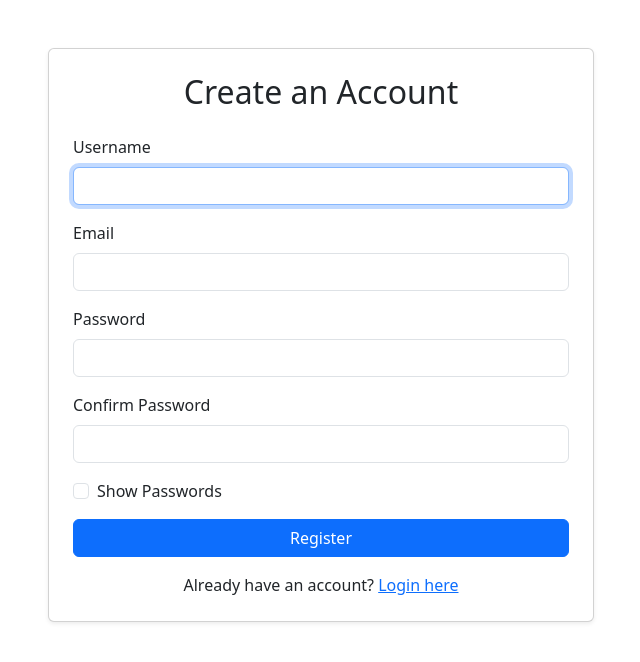
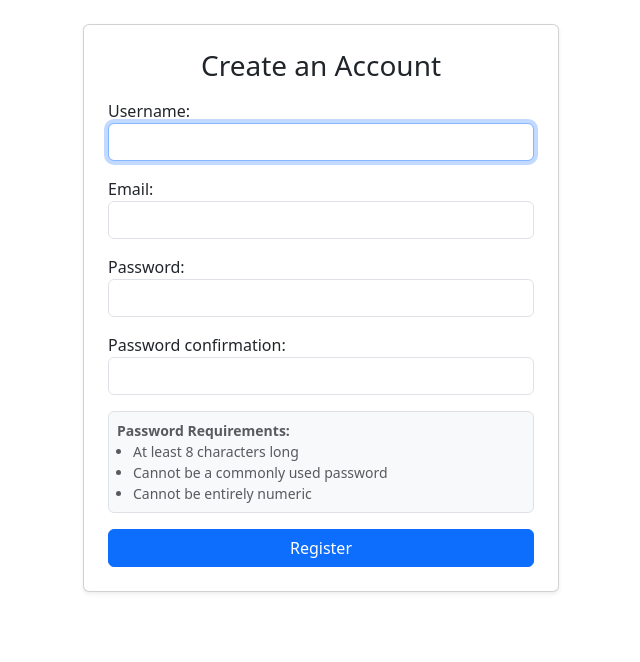
Before and after one commit to ayushwaghmare009-bit/tweetbar, a Django app: page /register/ in a window 1280 px wide. Shown: the part 56-718 px from the top of the page, without its empty margins (319-959 px from the left). Run offline with Django 5.2, Linux system fonts and the light colour scheme.

Commit message:
Add password requirements guide and error alerts for auth forms

```diff
--- a/ayushheadq/settings.py
+++ b/ayushheadq/settings.py
@@ -135,3 +135,9 @@
 LOGIN_URL = 'login'
 STATIC_ROOT = BASE_DIR / 'staticfiles'
 STATICFILES_STORAGE = 'whitenoise.storage.CompressedManifestStaticFilesStorage'
+
+import os
+
+DJANGO_SUPERUSER_USERNAME = os.environ.get('DJANGO_SUPERUSER_USERNAME', 'admin')
+DJANGO_SUPERUSER_EMAIL = os.environ.get('DJANGO_SUPERUSER_EMAIL', 'admin@example.com')
+DJANGO_SUPERUSER_PASSWORD = os.environ.get('DJANGO_SUPERUSER_PASSWORD', 'AdminPassword123')
--- a/templates/layout.html
+++ b/templates/layout.html
@@ -48,6 +48,14 @@
 
     <!-- Main Content Container -->
     <div class="container mt-4">
+        {% if messages %}
+  {% for message in messages %}
+    <div class="alert alert-{{ message.tags }} alert-dismissible fade show" role="alert">
+      {{ message }}
+      <button type="button" class="btn-close" data-bs-dismiss="alert" aria-label="Close"></button>
+    </div>
+  {% endfor %}
+{% endif %}
         {% block content %}
         {% endblock %}
     </div>
--- a/templates/registration/register.html
+++ b/templates/registration/register.html
@@ -1,56 +1,45 @@
-{% extends "layout.html" %}
-
-{% block title %}
-  Register - Django Web
-{% endblock %}
+{% extends 'layout.html' %}
 
 {% block content %}
-<div class="container mt-5">
-    <div class="card shadow-sm w-50 mx-auto p-4">
-        <h2 class="text-center mb-4">Create an Account</h2>
-        <form method="post">
-            {% csrf_token %}
+<div class="container mt-4" style="max-width: 500px;">
+  <div class="card shadow-sm">
+    <div class="card-body p-4">
+      <h3 class="text-center mb-3">Create an Account</h3>
 
-            <div class="mb-3">
-                <label class="form-label font-weight-bold">Username</label>
-                {{ form.username }}
-            </div>
+      <!-- Form Error Summary Alert -->
+      {% if form.errors %}
+        <div class="alert alert-danger">
+          <strong>Please correct the errors below:</strong>
+          <ul class="mb-0 mt-1 ps-3">
+            {% for field in form %}
+              {% for error in field.errors %}
+                <li>{{ error }}</li>
+              {% endfor %}
+            {% endfor %}
+            {% for error in form.non_field_errors %}
+              <li>{{ error }}</li>
+            {% endfor %}
+          </ul>
+        </div>
+      {% endif %}
 
-            <div class="mb-3">
-                <label class="form-label font-weight-bold">Email</label>
-                {{ form.email }}
-            </div>
+      <form method="post">
+        {% csrf_token %}
+        {{ form.as_p }}
 
-            <div class="mb-3">
-                <label class="form-label font-weight-bold">Password</label>
-                {{ form.password1 }}
-            </div>
+        <!-- Password Guidelines Helper Box -->
+        <div class="small text-muted mb-3 bg-light p-2 rounded border">
+          <strong>Password Requirements:</strong>
+          <ul class="mb-0 ps-3">
+            <li>At least 8 characters long</li>
+            <li>Cannot be a commonly used password</li>
+            <li>Cannot be entirely numeric</li>
+          </ul>
+        </div>
 
-            <div class="mb-3">
-                <label class="form-label font-weight-bold">Confirm Password</label>
-                {{ form.password2 }}
-            </div>
-
-            <div class="form-check mb-3">
-                <input class="form-check-input" type="checkbox" id="togglePassword" onclick="togglePasswordVisibility()">
-                <label class="form-check-label" for="togglePassword">Show Passwords</label>
-            </div>
-
-            <button type="submit" class="btn btn-primary w-100">Register</button>
-        </form>
-
-        <p class="text-center mt-3 mb-0">
-            Already have an account? <a href="{% url 'login' %}">Login here</a>
-        </p>
+        <button type="submit" class="btn btn-primary w-100">Register</button>
+      </form>
     </div>
+  </div>
 </div>
-
-<script>
-    function togglePasswordVisibility() {
-        const pass1 = document.getElementById("id_password1");
-        const pass2 = document.getElementById("id_password2");
-        if (pass1) pass1.type = pass1.type === "password" ? "text" : "password";
-        if (pass2) pass2.type = pass2.type === "password" ? "text" : "password";
-    }
-</script>
 {% endblock %}
--- a/tweet/views.py
+++ b/tweet/views.py
@@ -5,6 +5,10 @@
 from django.db.models import Q
 from .models import Tweet
 from .forms import TweetForm, UserRegistrationForm
+from django.contrib.auth.forms import UserCreationForm, AuthenticationForm
+from django.shortcuts import render, redirect
+from django.contrib import messages
+from django.contrib.auth import authenticate, login
 
 
 def tweet_list(request):
@@ -89,3 +93,30 @@
         form = UserRegistrationForm()
 
     return render(request, 'registration/register.html', {'form': form})
+
+def register_view(request):
+    if request.method == 'POST':
+        form = UserCreationForm(request.POST)
+        if form.is_valid():
+            form.save()
+            messages.success(request, 'Account created successfully! You can now log in.')
+            return redirect('login')
+        else:
+            messages.error(request, 'Registration failed. Please check the requirements below.')
+    else:
+        form = UserCreationForm()
+    return render(request, 'registration/register.html', {'form': form})
+
+def login_view(request):
+    if request.method == 'POST':
+        form = AuthenticationForm(request, data=request.POST)
+        if form.is_valid():
+            user = form.get_user()
+            login(request, user)
+            messages.success(request, f'Welcome back, {user.username}!')
+            return redirect('tweet_list')
+        else:
+            messages.error(request, 'Invalid username or password. Please try again.')
+    else:
+        form = AuthenticationForm()
+    return render(request, 'registration/login.html', {'form': form})
```
